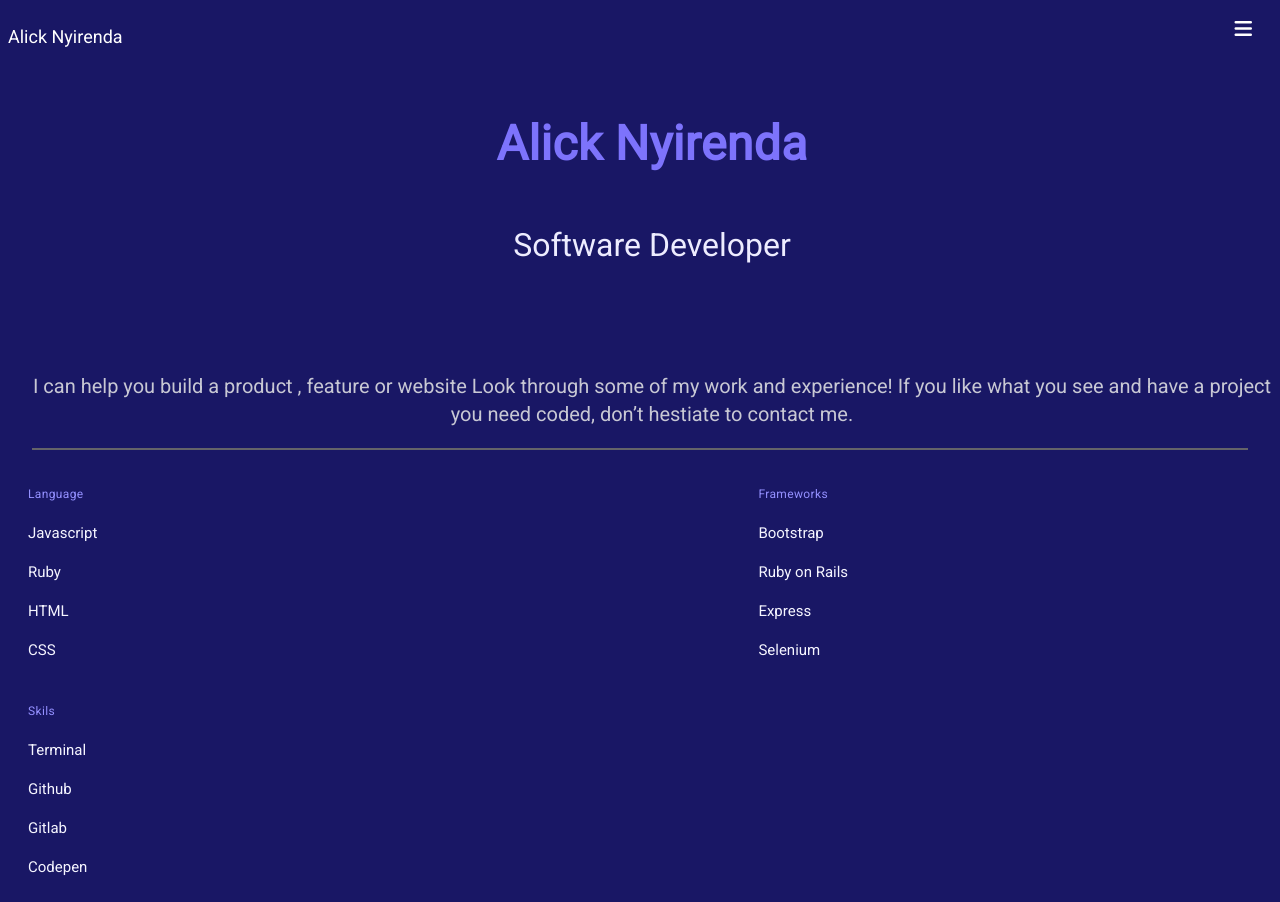
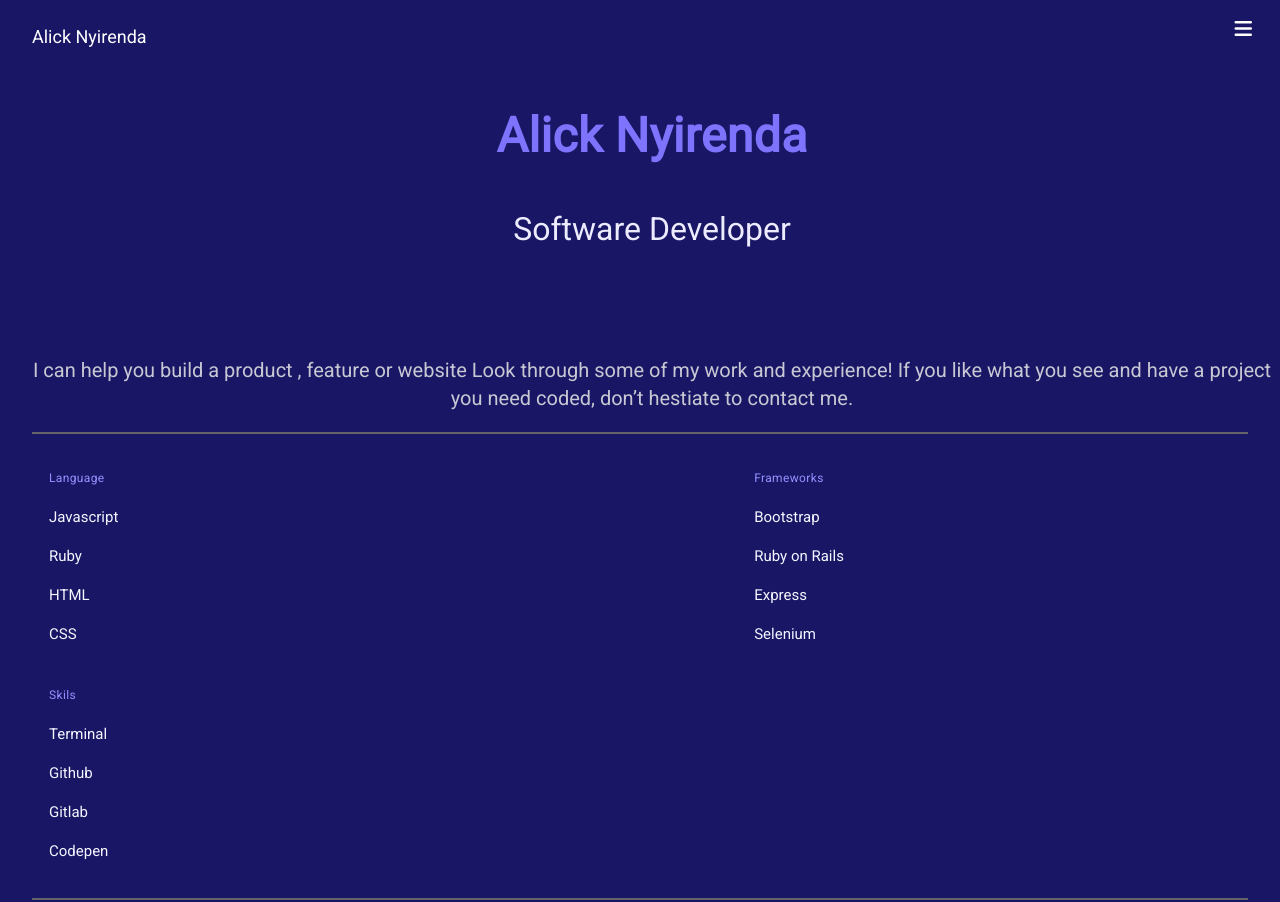
Before and after one commit to Beardless-sheik/Alicks-Portfolio, a plain HTML site: page index.html in a window 1280 px wide. Shown: the top 902 px of the page. Drawn offline with Linux system fonts and the light colour scheme.

Commit message:
Update index.html and style.css
Removed syntax errors caught by linters

```diff
--- a/index.html
+++ b/index.html
@@ -5,6 +5,7 @@
   <meta charset="utf-8">
   <title>Alick's Portfolio</title>
   <meta name="Alick Nyirenda" content="Alick Portfolio">
+  <meta name="viewport" content="width=device-width, initial-scale=1">
   <link href="https://fonts.googleapis.com/css2?family=Roboto:wght@300;400&display=swap" rel="stylesheet">
   <link rel="stylesheet" href="./style.css">
 </head>
@@ -16,11 +17,11 @@
   </header>
   <main>
   <section class="headline">
-    <p class="headline-text-1">Alick Nyirenda</p>
+    <h1 class="headline-text-1">Alick Nyirenda</h1>
     <p class="headline-text-2">Software Developer</p>
   </section>
   <section class="headline-2">
-    <p class="headline-text-3">I can help you build a product , feature or website Look through some of my work and experience! If you like what you see and have a project you need coded,  don’t hestiate to contact me.</p>
+    <h3 class="headline-text-3">I can help you build a product , feature or website Look through some of my work and experience! If you like what you see and have a project you need coded,  don’t hestiate to contact me.</h3>
     <div class="dividing-line"></div>
     <div class="skills-container">
       <div class="skill-item">
--- a/style.css
+++ b/style.css
@@ -1,19 +1,17 @@
 body {
-  background:  #191765;
+  background: #191765;
   position: relative;
-
 }
 
 header {
   display: flex;
   justify-content: space-between;
-
 }
 
 .header-text {
   height: 1rem;
   left: 12px;
-  top: 10px;]
+  top: 10px;
   margin-left: 24px;
   font-family: Roboto, sans-serif;
   font-style: normal;
@@ -43,7 +41,7 @@ header {
   line-height: 4.5rem;
   text-align: center;
   letter-spacing: 0.37px;
-  color:  #7D73FC;
+  color: #7d73fc;
 }
 
 .headline-text-2 {
@@ -56,7 +54,7 @@ header {
   font-size: 2rem;
   line-height: 2.75rem;
   text-align: center;
-  color: #EDECFF;
+  color: #edecff;
 }
 
 .headline-2 {
@@ -67,7 +65,7 @@ header {
 .headline-text-3 {
   margin-left: 24px;
   margin-top: 30px;
-font-family: Roboto;
+  font-family: Roboto, sans-serif;
   font-style: normal;
   font-weight: normal;
   font-size: 1.25rem;
@@ -79,7 +77,7 @@ color: #c8c8d4;
 .dividing-line {
   margin-left: 24px;
   margin-right: 24px;
-  top: calc(50% - 0px/2 + 0.5px);
+  top: calc(50% - 0px / 2 + 0.5px);
   border: 1px solid #646369;
 }
 
@@ -89,7 +87,8 @@ color: #c8c8d4;
   justify-content: space-between;
   margin-left: 36px;
   margin-right: 36px;
-  margin: 15px;
+  margin-top: 15px;
+  margin-bottom: 15px;
 }
 
 .skill-item {
@@ -117,7 +116,7 @@ font-size: 0.938rem;
   line-height: 1.5rem;
   display: flex;
   align-items: center;
-color: #F5F5FF;
+  color: #f5f5ff;
 }
 
 .social a {
```
Lines whose indentation alone changed are shown as unchanged.
